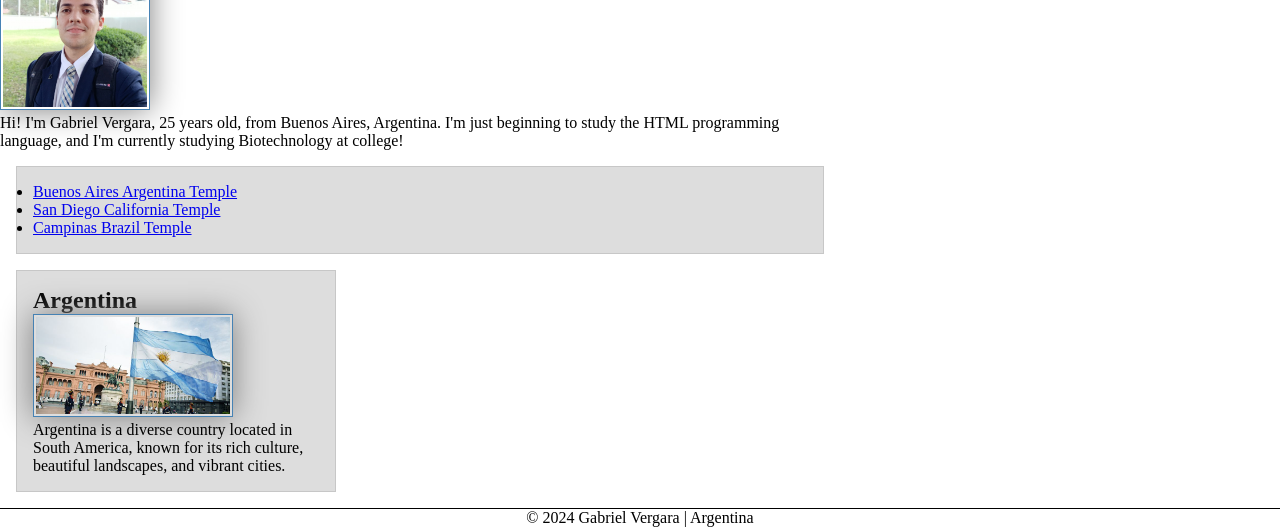
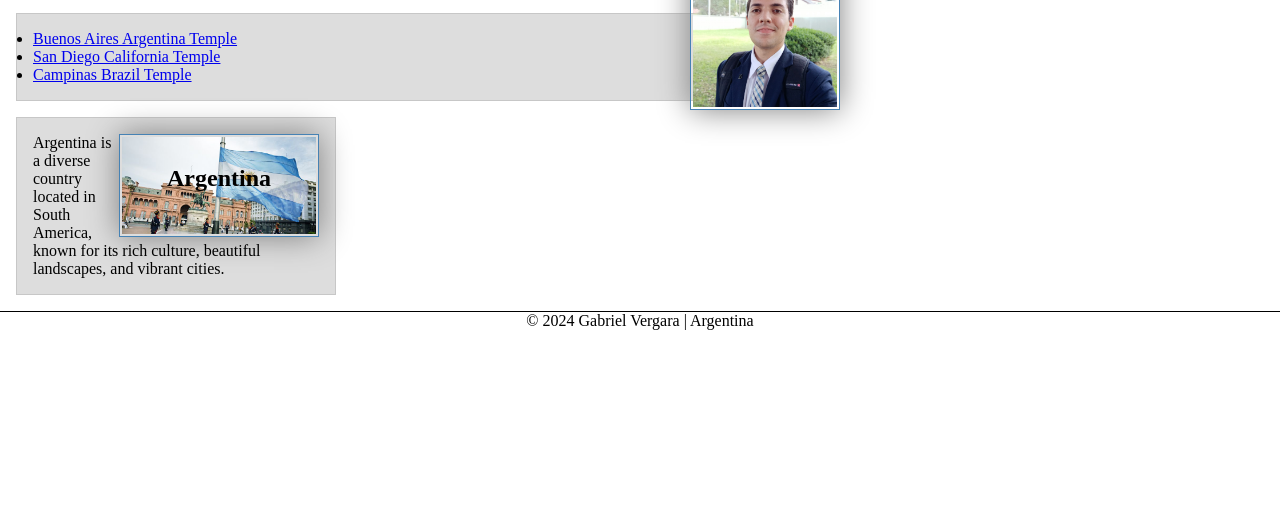
Before and after one commit to g-vergara/wdd130, a plain HTML site: page index.html in a window 1280 px wide. Shown: the part 270-800 px from the top of the page. Drawn offline with Linux system fonts and the light colour scheme.

Commit message:
Float and position

```diff
--- a/styles/styles.css
+++ b/styles/styles.css
@@ -53,16 +53,19 @@ aside {
   background-color: #eee;
   color: #333;
   text-align: left;
+  position: relative; /* Absolute positioning */
 }
 
 aside img {
   width: 200px;
   height: auto;
+  float: right; /* Float the image to the right */
 }
 
 main img {
   width: 150px;
   height: auto;
+  float: right; /* Float profile image to the right */
 }
 
 p {
@@ -74,3 +77,9 @@ footer {
   border-top: 1px solid #000;
   text-align: center;
 }
+
+aside h2 {
+  position: absolute;
+  top: 47px;
+  left: 150px;
+}
```
